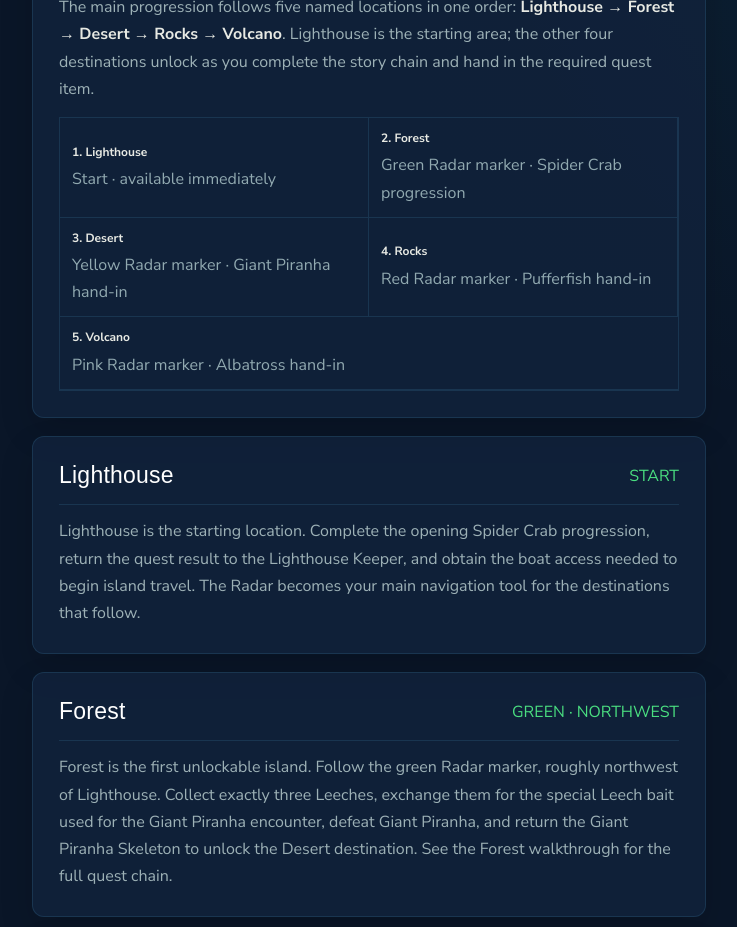
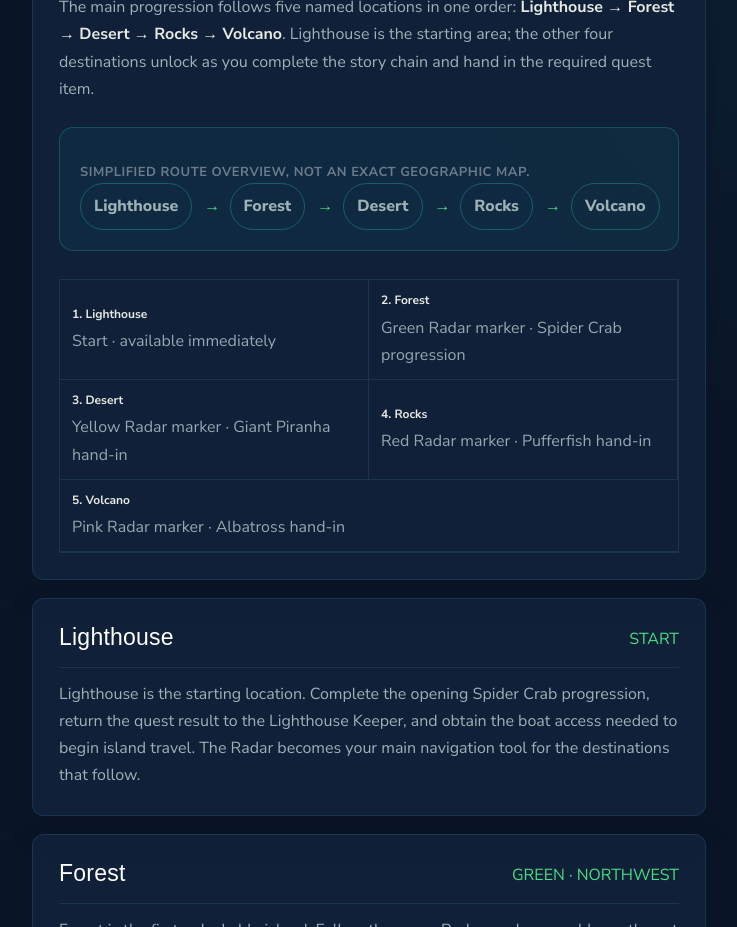
Before and after one commit to keledog123456-droid/how-to-fish, a Next.js app: page /map in a window 1280 px wide. Shown: the part 880-1807 px from the top of the page, without its empty margins (120-857 px from the left). Built offline with nearby package versions, Linux system fonts and the light colour scheme; a web font is replaced by a local one.

Commit message:
Improve map route overview

```diff
--- a/app/globals.css
+++ b/app/globals.css
@@ -467,6 +467,90 @@ body { min-width: 320px; overflow-x: hidden; background: var(--color-deep-ocean)
 }
 
 /* Map page polish */
+.route-overview {
+  margin: 24px 0 28px;
+  padding: 20px;
+  border: 1px solid rgba(39, 178, 164, .28);
+  border-radius: 14px;
+  background: rgba(39, 178, 164, .07);
+}
+
+.route-overview-note {
+  margin: 0 0 16px;
+  color: var(--color-muted, #6b7b8c);
+  font-size: 13px;
+  font-weight: 700;
+  letter-spacing: .04em;
+  text-transform: uppercase;
+}
+
+.route-overview ol {
+  display: flex;
+  align-items: center;
+  gap: 0;
+  margin: 0;
+  padding: 0;
+  list-style: none;
+}
+
+.route-overview li {
+  display: flex;
+  align-items: center;
+  min-width: 0;
+}
+
+.route-overview li:not(:last-child)::after {
+  content: '→';
+  margin: 0 12px;
+  color: var(--color-island-green, #27b2a4);
+  font-weight: 800;
+}
+
+.route-overview a {
+  display: inline-flex;
+  align-items: center;
+  min-height: 42px;
+  padding: 9px 13px;
+  border: 1px solid rgba(39, 178, 164, .38);
+  border-radius: 999px;
+  color: inherit;
+  font-weight: 800;
+  text-decoration: none;
+  white-space: nowrap;
+}
+
+.route-overview a:hover,
+.route-overview a:focus-visible {
+  border-color: var(--color-island-green, #27b2a4);
+  background: rgba(39, 178, 164, .14);
+}
+
+@media (max-width: 600px) {
+  .route-overview {
+    padding: 16px;
+  }
+
+  .route-overview ol {
+    align-items: stretch;
+    flex-direction: column;
+  }
+
+  .route-overview li {
+    display: block;
+  }
+
+  .route-overview li:not(:last-child)::after {
+    display: block;
+    margin: 4px 0;
+    text-align: center;
+  }
+
+  .route-overview a {
+    justify-content: center;
+    width: 100%;
+  }
+}
+
 .theme-map .inner-hero {
   position: relative;
   min-height: 300px;
--- a/app/map/page.tsx
+++ b/app/map/page.tsx
@@ -21,6 +21,24 @@ const locations = [
           Lighthouse is the starting area; the other four destinations unlock as
           you complete the story chain and hand in the required quest item.
         </p>
+        <nav className="route-overview" aria-label="Simplified island route">
+          <p className="route-overview-note">
+            Simplified route overview, not an exact geographic map.
+          </p>
+          <ol>
+            {[
+              ['Lighthouse', '#lighthouse'],
+              ['Forest', '#forest'],
+              ['Desert', '#desert'],
+              ['Rocks', '#rocks'],
+              ['Volcano', '#volcano'],
+            ].map(([title, href]) => (
+              <li key={title}>
+                <a href={href}>{title}</a>
+              </li>
+            ))}
+          </ol>
+        </nav>
         <div className="checkpoint-list" aria-label="How to Fish map route">
           <span>
             <strong>1. Lighthouse</strong>
```
